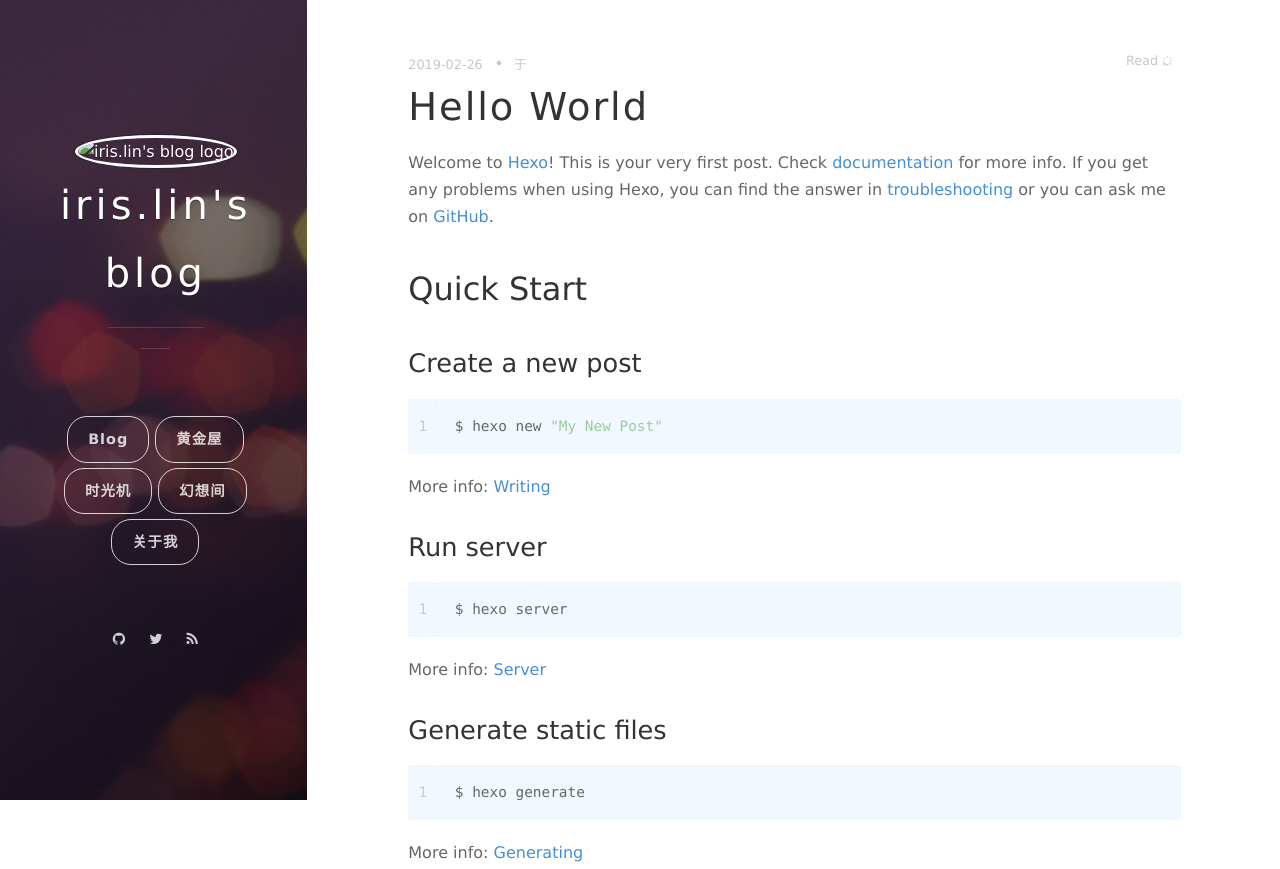
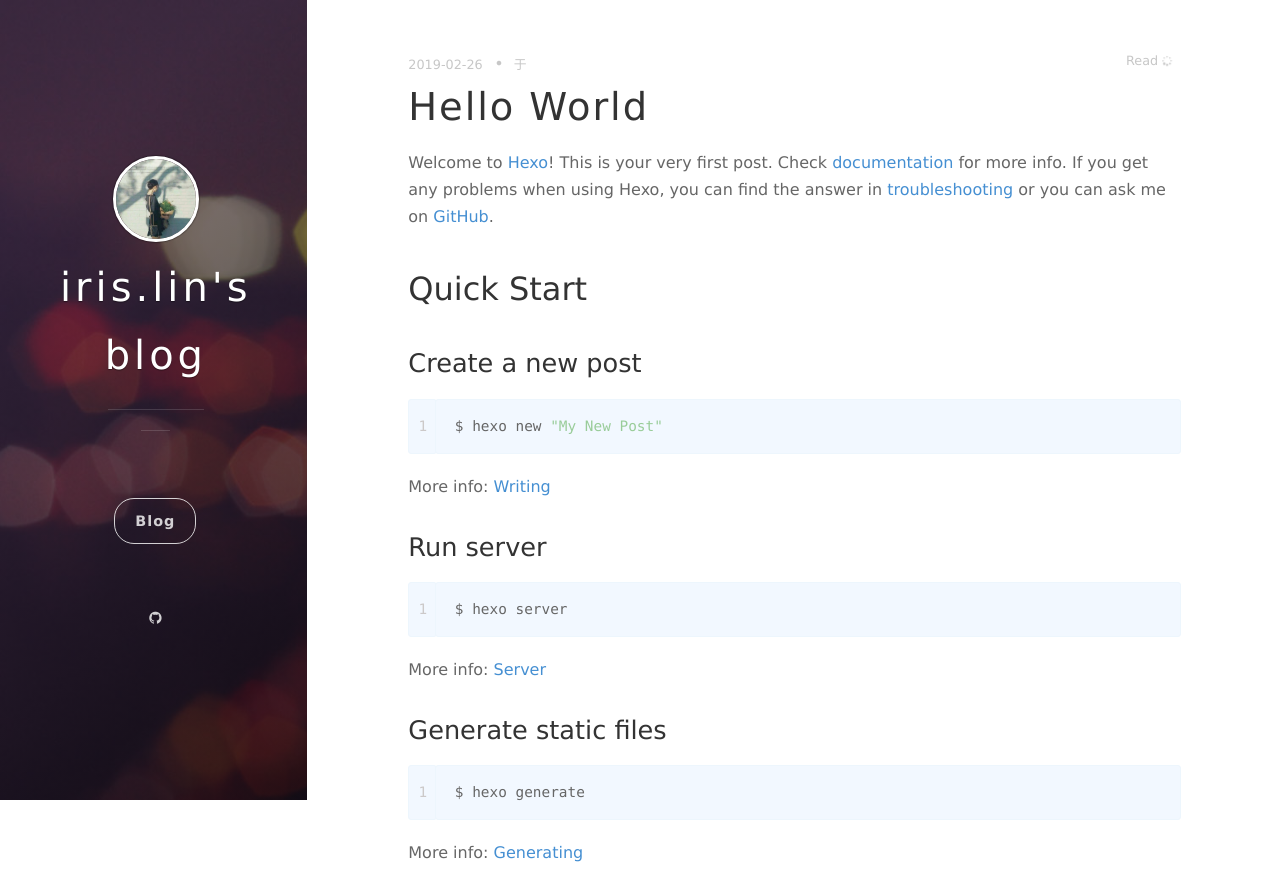
Before and after one commit to LssIris/LssIris.github.io, a plain HTML site: page 2019/02/26/hello-world/index.html in a window 1280 px wide. Shown: the top 869 px of the page. Drawn offline with nearby package versions, Linux system fonts and the light colour scheme; some packages are replaced by stand-ins of ours; a script that the page names is missing.

Commit message:
Site updated: 2019-02-26 17:44:11

```diff
--- a/2019/02/26/hello-world/index.html
+++ b/2019/02/26/hello-world/index.html
@@ -37,8 +37,6 @@ Quick">
 
     <meta name="generator" content="hexo"/>
 
-    <link rel="alternate" type="application/rss+xml" title="iris.lin&#39;s blog" href="/atom.xml">
-
 
     <link rel="canonical" href="http://yoursite.com/2019/02/26/hello-world/"/>
 
@@ -72,14 +70,6 @@ Quick">
             <ul class="navigation">
               <li class="navigation__item"><a href="/#blog" title="Visit the blog" class="blog-button">Blog</a></li>
 
-              <li class="navigation__item"><a href="/favourite">黄金屋</a></li>
-
-              <li class="navigation__item"><a href="/favourite/time.html">时光机</a></li>
-
-              <li class="navigation__item"><a href="/favourite/image.html">幻想间</a></li>
-
-              <li class="navigation__item"><a href="/aboutme">关于我</a></li>
-
             </ul>
           </nav>
           </div>
@@ -93,7 +83,7 @@ Quick">
   <!-- Github -->
 
   <li class="navigation__item">
-    <a href="https://github.com/monniya" title="GitHub" target="_blank">
+    <a href="https://github.com/LssIris" title="GitHub" target="_blank">
       <i class="social fa fa-github"></i>
       <span class="label">Github</span>
     </a>
@@ -111,21 +101,7 @@ Quick">
 
 <!-- Twitter -->
 
-  <li class="navigation__item">
-    <a href="https://twitter.com/onlymonniya" title="Twitter" target="_blank">
-      <i class="social fa fa-twitter"></i>
-      <span class="label">Twitter</span>
-    </a>
-  </li>
 
-
-
-  <li class="navigation__item">
-    <a href="/atom.xml" title="RSS" target="_blank">
-      <i class="social fa fa-rss"></i>
-      <span class="label">RSS</span>
-    </a>
-  </li>
 
 
 
```
Also changed, not shown: archives/2019/02/index.html (+1 -25 lines), archives/2019/index.html (+1 -25 lines), archives/index.html (+1 -25 lines), index.html (+1 -25 lines), images/avatar.jpg (added).
